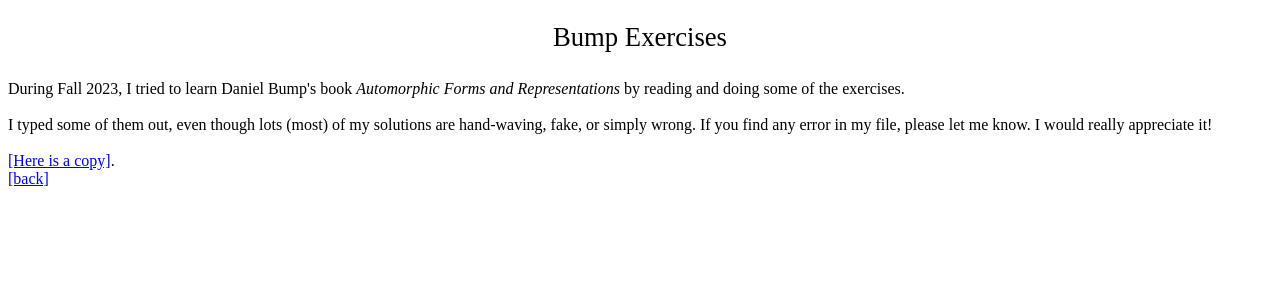
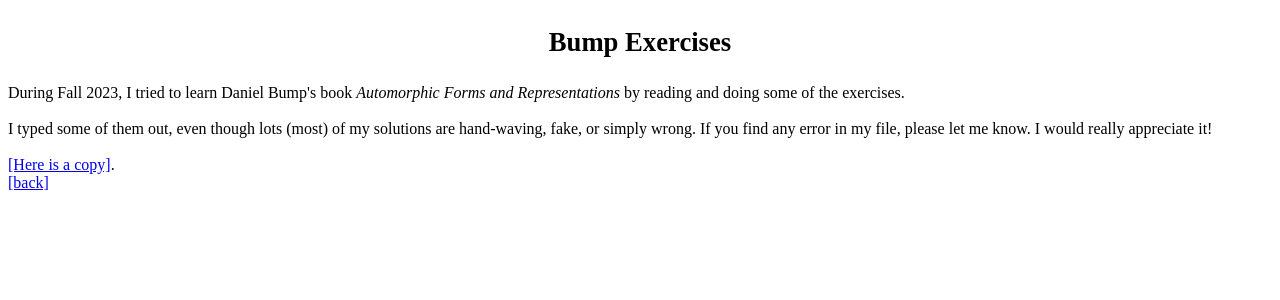
Before and after one commit to axhou/axhou.github.io, a Jekyll site: the page bumpex.html, which Jekyll copies as it is, in a window 1280 px wide. Shown: the top 300 px of the page. Built offline with Jekyll 4.4.1, drawn with Linux system fonts in a browser that asks for light colours.

Commit message:
Update bumpex.html

```diff
--- a/bumpex.html
+++ b/bumpex.html
@@ -30,7 +30,7 @@
 
 <body>
 
-  <h2 style="text-align: center; font-family: serif; font-size: 20pt;">Bump Exercises</h2>
+  <h3 style="text-align: center; font-family: serif; font-size: 20pt;">Bump Exercises</h3>
 
   <p>
     During Fall 2023, I tried to learn Daniel Bump's book <em>Automorphic Forms and Representations</em>
```
